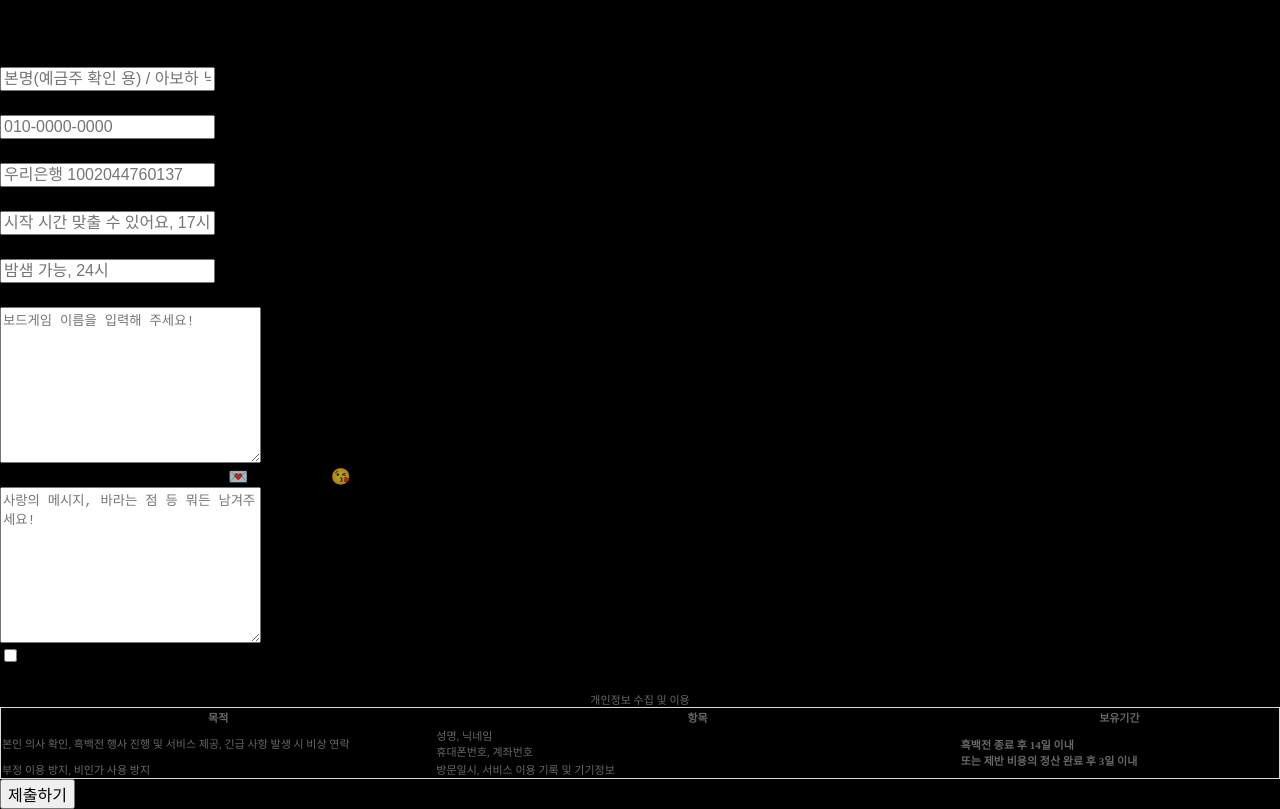
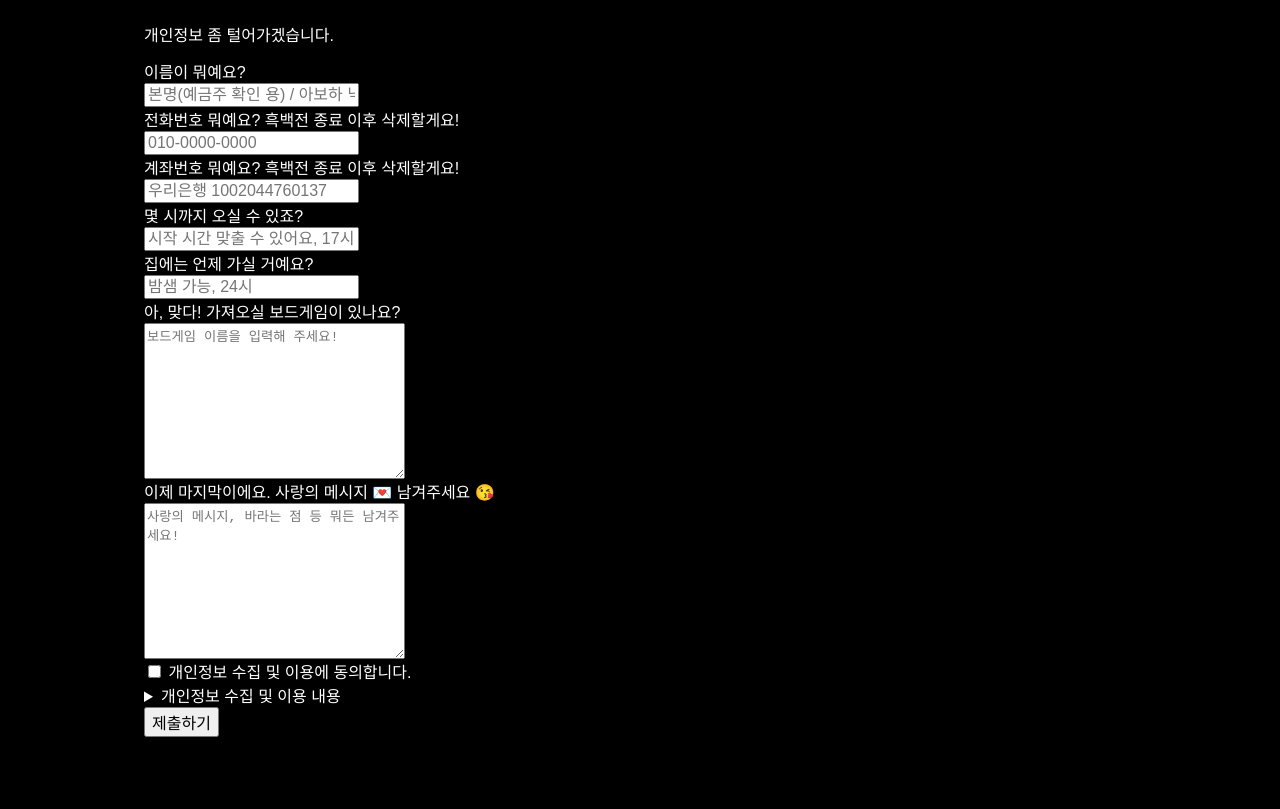
Before and after one commit to skojphy/aboha-bnw, a SvelteKit app: page /reservation in a window 1280 px wide. Shown: the part 800-1609 px from the top of the page. After the commit the page ends 1553 px from the top, so only its background shows below. Built offline with nearby package versions, Linux system fonts and the light colour scheme; no server answers; the database is empty.

Commit message:
:sparkles: reservation 페이지 수정

```diff
--- a/src/routes/reservation/+page.svelte
+++ b/src/routes/reservation/+page.svelte
@@ -2,6 +2,7 @@
 	import { enhance } from '$app/forms';
 </script>
 
+<main>
 	<p>잠깐, 멈춰!</p>
 	<h2>참전 신청 전에 확인해 주세요.</h2>
 
@@ -111,9 +112,10 @@
 				<input class="checkbox" type="checkbox" />
 				개인정보 수집 및 이용에 동의합니다.
 			</label>
-		개인정보 수집 및 이용 내용 보기
+
+			<details>
+				<summary>개인정보 수집 및 이용 내용</summary>
 				<table>
-			<caption>개인정보 수집 및 이용</caption>
 					<colgroup
 						><col style="width:34%" /><col style="width:41%" /><col style="width:25%" /></colgroup
 					>
@@ -127,7 +129,8 @@
 							<td>본인 의사 확인, 흑백전 행사 진행 및 서비스 제공, 긴급 사항 발생 시 비상 연락</td>
 							<td>성명, 닉네임<br />휴대폰번호, 계좌번호</td>
 							<td rowspan="5" class="imp_txt"
-						><strong>흑백전 종료 후 14일 이내<br />또는 제반 비용의 정산 완료 후 3일 이내</strong
+								><strong
+									>흑백전 종료 후 14일 이내<br />또는 제반 비용의 정산 완료 후 3일 이내</strong
 								></td
 							>
 						</tr>
@@ -137,11 +140,25 @@
 						</tr>
 					</tbody>
 				</table>
+			</details>
+
 			<button type="submit">제출하기</button>
 		</form>
 	</div>
+</main>
 
 <style>
+	main {
+		flex: 1;
+		display: flex;
+		flex-direction: column;
+		padding: 1rem;
+		width: 100%;
+		max-width: 64rem;
+		margin: 0 auto;
+		box-sizing: border-box;
+		color: white;
+	}
 	label {
 		display: block;
 	}
```
Lines whose indentation alone changed are shown as unchanged.
